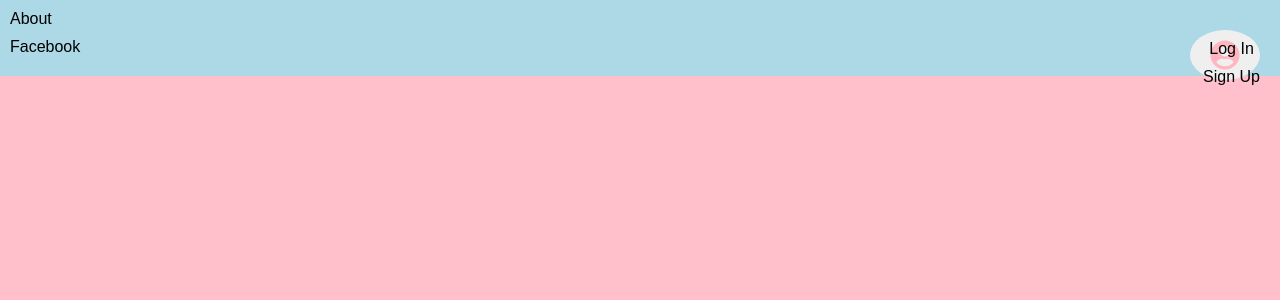
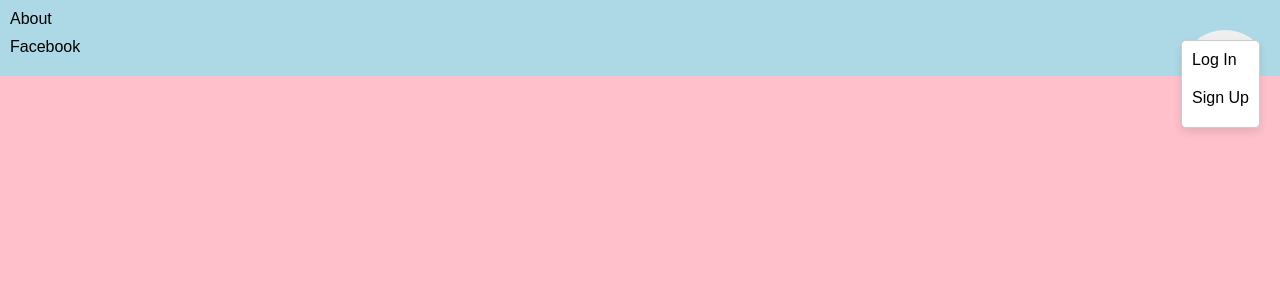
Before and after one commit to TheRealHezma/Aunt-Angies-Cookies, a React (Vite) app in the folder react-vite/: page /cookies in a window 1280 px wide. Both pictures are taken after a click on the button 1225 px from the left and 55 px from the top of the page. Shown: the top 300 px of the page. Built offline with nearby package versions, Linux system fonts and the light colour scheme; no server answers.

Commit message:
added useNavigate

```diff
--- a/react-vite/src/components/CookiesPages/CookiesHome.css
+++ b/react-vite/src/components/CookiesPages/CookiesHome.css
@@ -22,7 +22,8 @@
 
 .create-cookie-button-container {
     display: flex;
-    justify-content: flex-end;
+    justify-content: flex-start;
+    /* Align the button to the left */
     margin-bottom: 20px;
 }
 
@@ -30,7 +31,7 @@
     padding: 10px 20px;
     font-size: 1rem;
     color: white;
-    background-color: #007bff;
+    background-color: lightblue;
     border: none;
     border-radius: 5px;
     cursor: pointer;
--- a/react-vite/src/components/LoginFormModal/LoginFormModal.jsx
+++ b/react-vite/src/components/LoginFormModal/LoginFormModal.jsx
@@ -2,6 +2,7 @@ import { useState } from "react";
 import { thunkLogin } from "../../redux/session";
 import { useDispatch } from "react-redux";
 import { useModal } from "../../context/Modal";
+import { useNavigate } from "react-router-dom";
 import "./LoginForm.css";
 
 function LoginFormModal() {
@@ -10,6 +11,7 @@ function LoginFormModal() {
   const [password, setPassword] = useState("");
   const [errors, setErrors] = useState({});
   const { closeModal } = useModal();
+  const navigate = useNavigate();
 
   const handleSubmit = async (e) => {
     e.preventDefault();
@@ -25,6 +27,7 @@ function LoginFormModal() {
       setErrors(serverResponse);
     } else {
       closeModal();
+      navigate('/cookies')
     }
   };
 
--- a/react-vite/src/components/Navigation/Navigation.css
+++ b/react-vite/src/components/Navigation/Navigation.css
@@ -1,5 +1,6 @@
-/* Navigation.css */
+/* Adjusted styles for profile dropdown and user icon */
 
+/* Ensures the navigation bar is properly styled */
 .navigation-bar {
   background-color: lightblue;
   padding: 10px;
@@ -7,9 +8,9 @@
   justify-content: space-between;
   align-items: center;
   position: relative;
-  /* Makes the navbar relative to position the user icon */
 }
 
+/* List items are displayed in a vertical column */
 ul {
   list-style-type: none;
   margin: 0;
@@ -19,10 +20,7 @@ ul {
   gap: 10px;
 }
 
-li {
-  display: block;
-}
-
+/* General styling for links */
 a {
   text-decoration: none;
   color: black;
@@ -32,18 +30,7 @@ a:hover {
   text-decoration: underline;
 }
 
-/* Optional: Profile Dropdown styles */
-.profile-dropdown {
-  position: absolute;
-  top: 40px;
-  /* Adjust this value as necessary for the dropdown */
-  right: 20px;
-  display: flex;
-  flex-direction: column;
-  justify-content: center;
-  align-items: center;
-}
-
+/* Styles for the user icon */
 .user-icon {
   border-radius: 50%;
   display: flex;
@@ -51,17 +38,49 @@ a:hover {
   align-items: center;
   position: absolute;
   top: 10px;
-  /* Adjust this value to position the icon vertically */
   right: 20px;
-  /* Position the icon on the top right */
 }
 
 .user-icon svg {
   color: lightpink;
   font-size: 30px;
-  /* Adjusts the size of the user icon */
 }
 
 .user-icon:hover {
   background-color: #ffcccb;
 }
+
+/* Styles for the dropdown menu */
+.profile-dropdown {
+  position: absolute;
+  top: 40px;
+  /* Position it directly below the icon */
+  right: 20px;
+  background-color: white;
+  border: 1px solid #ccc;
+  border-radius: 5px;
+  padding: 10px;
+  box-shadow: 0px 4px 8px rgba(0, 0, 0, 0.1);
+  display: flex;
+  flex-direction: column;
+  align-items: flex-start;
+  /* Align text to the left */
+}
+
+.profile-dropdown li {
+  margin-bottom: 10px;
+  /* Space between user info */
+}
+
+.profile-dropdown button {
+  background-color: lightcoral;
+  color: white;
+  border: none;
+  border-radius: 3px;
+  padding: 5px 10px;
+  cursor: pointer;
+}
+
+.profile-dropdown button:hover {
+  background-color: red;
+}
--- a/react-vite/src/components/Navigation/ProfileButton.jsx
+++ b/react-vite/src/components/Navigation/ProfileButton.jsx
@@ -5,12 +5,14 @@ import { thunkLogout } from "../../redux/session";
 import OpenModalMenuItem from "./OpenModalMenuItem";
 import LoginFormModal from "../LoginFormModal";
 import SignupFormModal from "../SignupFormModal";
-import { useNavigate } from "react-router-dom"; // Import useNavigate
+import { useNavigate } from "react-router-dom";
+// import { useHistory } from "react-router-dom";
 import "./Navigation.css";
 
 function ProfileButton() {
   const dispatch = useDispatch();
-  const navigate = useNavigate(); // Initialize useNavigate
+  // const history = useHistory();
+  const navigate = useNavigate();
   const [showMenu, setShowMenu] = useState(false);
   const user = useSelector((store) => store.session.user);
   const ulRef = useRef();
@@ -40,7 +42,8 @@ function ProfileButton() {
     e.preventDefault();
     dispatch(thunkLogout());
     closeMenu();
-    navigate('/'); // Redirect to homepage after logout
+    // history.push("/"); // Redirect to home after logout
+    navigate('/')
   };
 
   return (
@@ -49,7 +52,7 @@ function ProfileButton() {
         <FaUserCircle />
       </button>
       {showMenu && (
-        <ul className={"profile-dropdown"} ref={ulRef}>
+        <ul className="profile-dropdown" ref={ulRef}>
           {user ? (
             <>
               <li>{user.username}</li>
@@ -81,7 +84,6 @@ function ProfileButton() {
 export default ProfileButton;
 
 
-
 // import { useState, useEffect, useRef } from "react";
 // import { useDispatch, useSelector } from "react-redux";
 // import { FaUserCircle } from 'react-icons/fa';
@@ -89,10 +91,12 @@ export default ProfileButton;
 // import OpenModalMenuItem from "./OpenModalMenuItem";
 // import LoginFormModal from "../LoginFormModal";
 // import SignupFormModal from "../SignupFormModal";
+// import { useNavigate } from "react-router-dom"; // Import useNavigate
 // import "./Navigation.css";
 
 // function ProfileButton() {
 //   const dispatch = useDispatch();
+//   const navigate = useNavigate(); // Initialize useNavigate
 //   const [showMenu, setShowMenu] = useState(false);
 //   const user = useSelector((store) => store.session.user);
 //   const ulRef = useRef();
@@ -122,6 +126,7 @@ export default ProfileButton;
 //     e.preventDefault();
 //     dispatch(thunkLogout());
 //     closeMenu();
+//     navigate('/'); // Redirect to homepage after logout
 //   };
 
 //   return (
```
